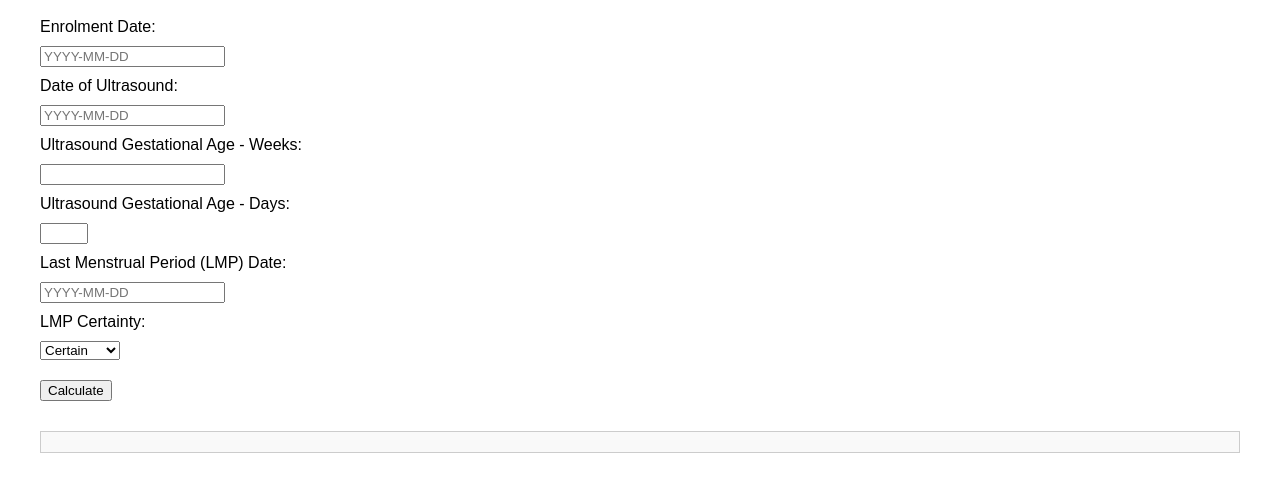
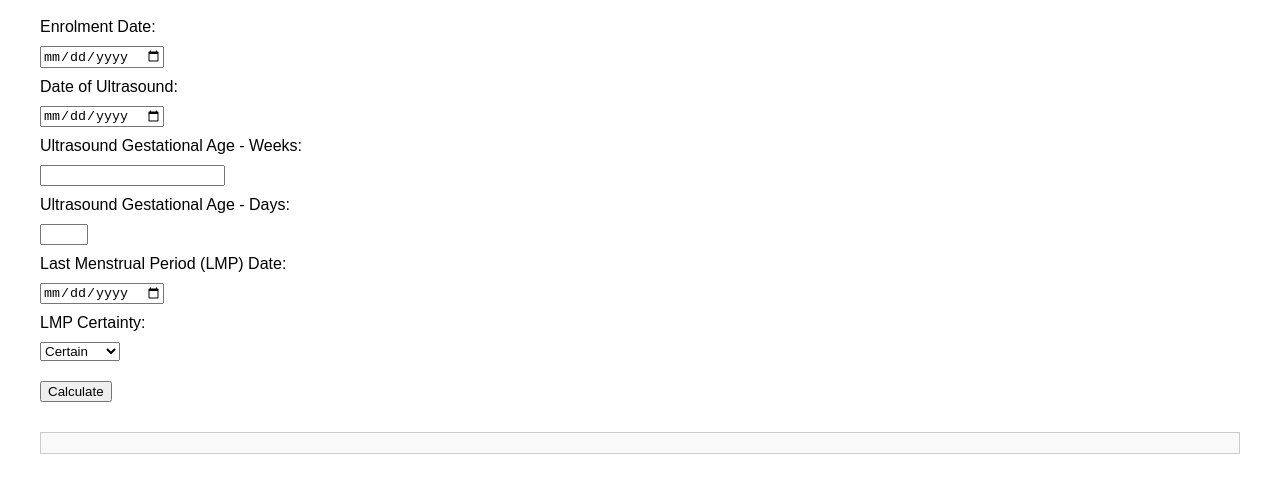
Before and after one commit to alaneizu/gaia-ga-calculator, a plain HTML site: page index.html in a window 1280 px wide. Shown: the part 80-572 px from the top of the page. Drawn offline with Linux system fonts and the light colour scheme.

Commit message:
Update index.html

```diff
--- a/index.html
+++ b/index.html
@@ -14,11 +14,11 @@
   <h1>GAIA GA Calculator</h1>
 
   <label>Enrolment Date:
-    <input type="text" pattern="\d{4}-\d{2}-\d{2}" placeholder="YYYY-MM-DD" id="currentDate" required>
+    <input type="date" id="currentDate" required>
   </label>
 
   <label>Date of Ultrasound:
-    <input type="text" pattern="\d{4}-\d{2}-\d{2}" placeholder="YYYY-MM-DD" id="ultrasoundDate" required>
+    <input type="date" id="ultrasoundDate" required>
   </label>
 
   <label>Ultrasound Gestational Age - Weeks:
@@ -30,7 +30,7 @@
   </label>
 
   <label>Last Menstrual Period (LMP) Date:
-    <input type="text" pattern="\d{4}-\d{2}-\d{2}" placeholder="YYYY-MM-DD" id="lmpDate" required>
+    <input type="date" id="lmpDate" required>
   </label>
 
   <label>LMP Certainty:
```
